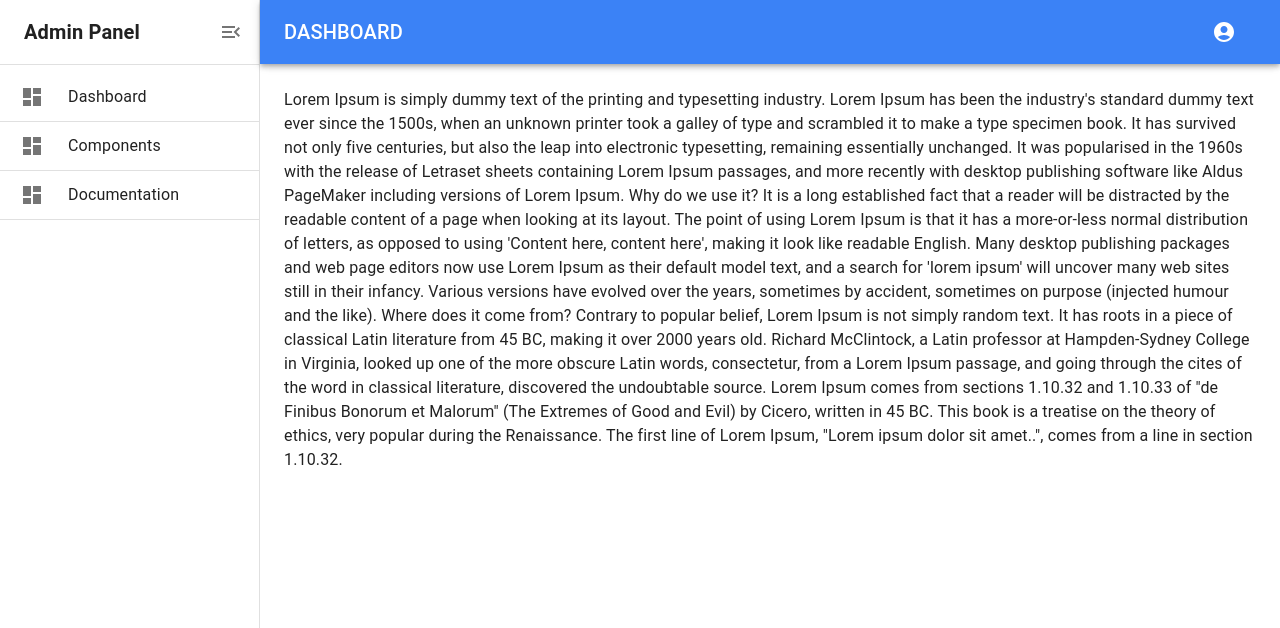
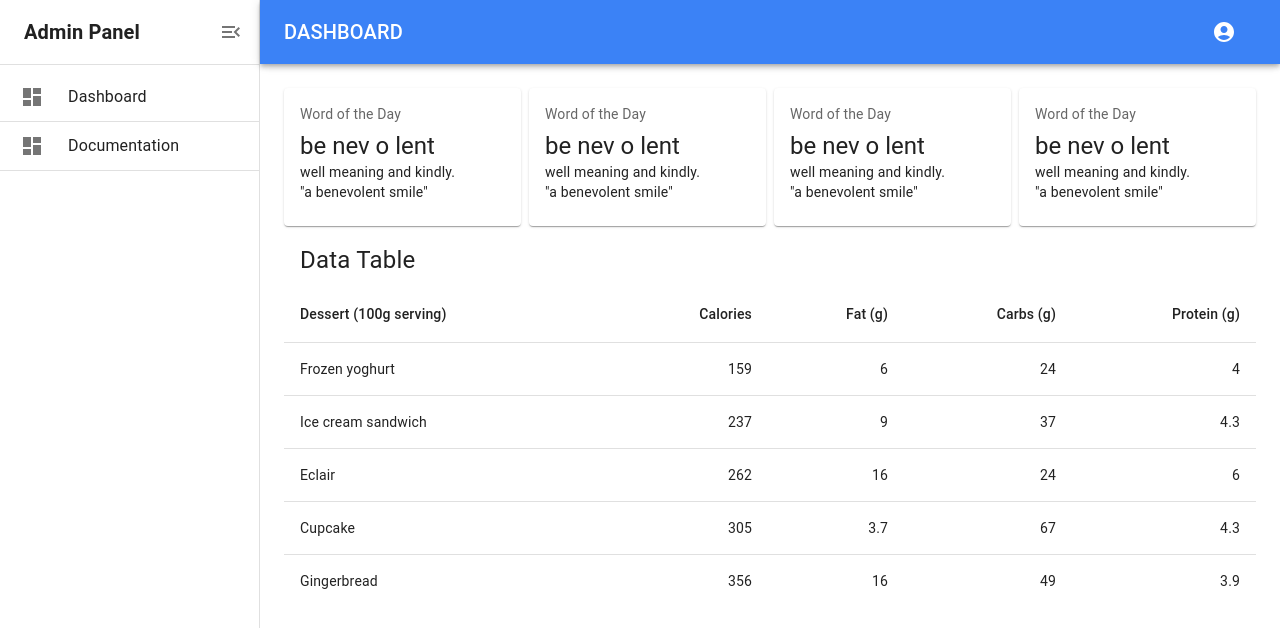
Before and after one commit to Soff-Hub/soffhub-admin-template, a React (Create React App) app: page /dashboard in a window 1280 px wide. Shown: the top 628 px of the page. Built offline with nearby package versions, Linux system fonts and the light colour scheme; sample sign-in values are in the browser's storage.

Commit message:
route and page docs

```diff
--- a/src/configs/navigationConfig.js
+++ b/src/configs/navigationConfig.js
@@ -6,10 +6,6 @@ export const navigationConfig = [
         path: '/dashboard',
         icon: <DashboardIcon />,
     }, {
-        name: 'Components',
-        path: '/components',
-        icon: <DashboardIcon />,
-    }, {
         name: 'Documentation',
         path: '/documentation',
         icon: <DashboardIcon />,
--- a/src/configs/routes.config/routes.js
+++ b/src/configs/routes.config/routes.js
@@ -27,11 +27,6 @@ export const adminActionRoutes = [
         component: React.lazy(() => import('views/home/pages/dashboard'))
     },
     {
-        key: 'components',
-        path: '/components',
-        component: React.lazy(() => import('views/home/pages/components'))
-    },
-    {
         key: 'documentation',
         path: '/documentation',
         component: React.lazy(() => import('views/home/pages/documentation'))
--- a/src/views/home/pages/components.js
+++ /dev/null
@@ -1,10 +0,0 @@
-import React from 'react'
-
-export default function Components() {
-  return (
-    <div>
-      Where does it come from?
-      Contrary to popular belief, Lorem Ipsum is not simply random text. It has roots in a piece of classical Latin literature from 45 BC, making it over 2000 years old. Richard McClintock, a Latin professor at Hampden-Sydney College in Virginia, looked up one of the more obscure Latin words, consectetur, from a Lorem Ipsum passage, and going through the cites of the word in classical literature, discovered the undoubtable source. Lorem Ipsum comes from sections 1.10.32 and 1.10.33 of "de Finibus Bonorum et Malorum" (The Extremes of Good and Evil) by Cicero, written in 45 BC. This book is a treatise on the theory of ethics, very popular during the Renaissance. The first line of Lorem Ipsum, "Lorem ipsum dolor sit amet..", comes from a line in section 1.10.32.
-    </div>
-  )
-}
--- a/src/views/home/pages/dashboard.js
+++ b/src/views/home/pages/dashboard.js
@@ -1,16 +1,120 @@
 import React from 'react'
+import { Box, Card, CardContent, Typography } from '@mui/material'
+import Table from '@mui/material/Table';
+import TableBody from '@mui/material/TableBody';
+import TableCell from '@mui/material/TableCell';
+import TableHead from '@mui/material/TableHead';
+import TableRow from '@mui/material/TableRow';
+
 
 export default function Dashboard() {
+
+  function createData(name, calories, fat, carbs, protein) {
+    return { name, calories, fat, carbs, protein };
+  }
+
+  const rows = [
+    createData('Frozen yoghurt', 159, 6.0, 24, 4.0),
+    createData('Ice cream sandwich', 237, 9.0, 37, 4.3),
+    createData('Eclair', 262, 16.0, 24, 6.0),
+    createData('Cupcake', 305, 3.7, 67, 4.3),
+    createData('Gingerbread', 356, 16.0, 49, 3.9),
+  ];
+
   return (
     <div>
-      Lorem Ipsum is simply dummy text of the printing and typesetting industry. Lorem Ipsum has been the industry's standard dummy text ever since the 1500s, when an unknown printer took a galley of type and scrambled it to make a type specimen book. It has survived not only five centuries, but also the leap into electronic typesetting, remaining essentially unchanged. It was popularised in the 1960s with the release of Letraset sheets containing Lorem Ipsum passages, and more recently with desktop publishing software like Aldus PageMaker including versions of Lorem Ipsum.
-
-      Why do we use it?
-      It is a long established fact that a reader will be distracted by the readable content of a page when looking at its layout. The point of using Lorem Ipsum is that it has a more-or-less normal distribution of letters, as opposed to using 'Content here, content here', making it look like readable English. Many desktop publishing packages and web page editors now use Lorem Ipsum as their default model text, and a search for 'lorem ipsum' will uncover many web sites still in their infancy. Various versions have evolved over the years, sometimes by accident, sometimes on purpose (injected humour and the like).
-
-
-      Where does it come from?
-      Contrary to popular belief, Lorem Ipsum is not simply random text. It has roots in a piece of classical Latin literature from 45 BC, making it over 2000 years old. Richard McClintock, a Latin professor at Hampden-Sydney College in Virginia, looked up one of the more obscure Latin words, consectetur, from a Lorem Ipsum passage, and going through the cites of the word in classical literature, discovered the undoubtable source. Lorem Ipsum comes from sections 1.10.32 and 1.10.33 of "de Finibus Bonorum et Malorum" (The Extremes of Good and Evil) by Cicero, written in 45 BC. This book is a treatise on the theory of ethics, very popular during the Renaissance. The first line of Lorem Ipsum, "Lorem ipsum dolor sit amet..", comes from a line in section 1.10.32.
+      <Box sx={{ flexGrow: 1, width: '100%' }} className="flex justify-between gap-2">
+        <Card className='w-1/4'>
+          <CardContent>
+            <Typography sx={{ fontSize: 14 }} color="text.secondary" gutterBottom>
+              Word of the Day
+            </Typography>
+            <Typography variant="h5" component="div">
+              be nev o lent
+            </Typography>
+            <Typography variant="body2">
+              well meaning and kindly.
+              <br />
+              {'"a benevolent smile"'}
+            </Typography>
+          </CardContent>
+        </Card>
+        <Card className='w-1/4'>
+          <CardContent>
+            <Typography sx={{ fontSize: 14 }} color="text.secondary" gutterBottom>
+              Word of the Day
+            </Typography>
+            <Typography variant="h5" component="div">
+              be nev o lent
+            </Typography>
+            <Typography variant="body2">
+              well meaning and kindly.
+              <br />
+              {'"a benevolent smile"'}
+            </Typography>
+          </CardContent>
+        </Card>
+        <Card className='w-1/4'>
+          <CardContent>
+            <Typography sx={{ fontSize: 14 }} color="text.secondary" gutterBottom>
+              Word of the Day
+            </Typography>
+            <Typography variant="h5" component="div">
+              be nev o lent
+            </Typography>
+            <Typography variant="body2">
+              well meaning and kindly.
+              <br />
+              {'"a benevolent smile"'}
+            </Typography>
+          </CardContent>
+        </Card>
+        <Card className='w-1/4'>
+          <CardContent>
+            <Typography sx={{ fontSize: 14 }} color="text.secondary" gutterBottom>
+              Word of the Day
+            </Typography>
+            <Typography variant="h5" component="div">
+              be nev o lent
+            </Typography>
+            <Typography variant="body2">
+              well meaning and kindly.
+              <br />
+              {'"a benevolent smile"'}
+            </Typography>
+          </CardContent>
+        </Card>
+      </Box>
+      <Typography sx={{ fontSize: 24, marginTop: 2, marginLeft: 2 }} gutterBottom>
+        Data Table
+      </Typography>
+      <Table sx={{ minWidth: 650 }} aria-label="simple table">
+        <TableHead>
+          <TableRow>
+            <TableCell>Dessert (100g serving)</TableCell>
+            <TableCell align="right">Calories</TableCell>
+            <TableCell align="right">Fat&nbsp;(g)</TableCell>
+            <TableCell align="right">Carbs&nbsp;(g)</TableCell>
+            <TableCell align="right">Protein&nbsp;(g)</TableCell>
+          </TableRow>
+        </TableHead>
+        <TableBody>
+          {rows.map((row) => (
+            <TableRow
+              key={row.name}
+              sx={{ '&:last-child td, &:last-child th': { border: 0 } }}
+            >
+              <TableCell component="th" scope="row">
+                {row.name}
+              </TableCell>
+              <TableCell align="right">{row.calories}</TableCell>
+              <TableCell align="right">{row.fat}</TableCell>
+              <TableCell align="right">{row.carbs}</TableCell>
+              <TableCell align="right">{row.protein}</TableCell>
+            </TableRow>
+          ))}
+        </TableBody>
+      </Table>
     </div>
   )
 }
--- a/src/views/home/pages/documentation.js
+++ b/src/views/home/pages/documentation.js
@@ -3,11 +3,51 @@ import React from 'react'
 export default function Documentation() {
   return (
     <div>
-      Lorem Ipsum is simply dummy text of the printing and typesetting industry. Lorem Ipsum has been the industry's standard dummy text ever since the 1500s, when an unknown printer took a galley of type and scrambled it to make a type specimen book. It has survived not only five centuries, but also the leap into electronic typesetting, remaining essentially unchanged. It was popularised in the 1960s with the release of Letraset sheets containing Lorem Ipsum passages, and more recently with desktop publishing software like Aldus PageMaker including versions of Lorem Ipsum.
+      <div className='mb-5'>
+        <p className='font-bold text-xl'>Komponentalardan foydalanish</p>
+        <p>- Komponentalarni yaratishda <a href='https://mui.com/' target='blank' className='text-blue-400 underline'>MUI</a> kutubxonasi ishlatilgan
+        </p>
+      </div>
 
-      Why do we use it?
-      It is a long established fact that a reader will be distracted by the readable content of a page when looking at its layout. The point of using Lorem Ipsum is that it has a more-or-less normal distribution of letters, as opposed to using 'Content here, content here', making it look like readable English. Many desktop publishing packages and web page editors now use Lorem Ipsum as their default model text, and a search for 'lorem ipsum' will uncover many web sites still in their infancy. Various versions have evolved over the years, sometimes by accident, sometimes on purpose (injected humour and the like).
-
-    </div>
+      <div>
+        <div className='mb-4'>
+          <p className='font-bold text-xl'>Page (navigatsiya sahifa) lar qo'shish</p>
+          <p className='font-bold text-md'>1- page faylini yaratish</p>
+          <p className='bg-gray-200 p-2'>
+            <p className='text-yellow-500'>src</p>
+            <p className='[30px] text-yellow-500'>├ views</p>
+            <p className='pl-[30px] text-yellow-500'>├ home</p>
+            <p className='pl-[60px] text-yellow-500'>├ pages</p>
+            <p className='pl-[90px] text-green-500'>├ yangi-page.js</p>
+          </p>
+          <p>yuqoridagi <span className='text-yellow-500'>pages</span> papkasiga o'z
+            <span className='text-green-500'> yangi-page.js </span>
+            faylini yarting va o'zpage kodlarini yozing
+          </p>
+          <p className='font-bold text-md mt-5'>2- page uchun route yozish</p>
+          <p className='bg-gray-200 p-2 mb-4'>
+            <p className='text-yellow-500'>src</p>
+            <p className='text-yellow-500'>├ configs</p>
+            <p className='pl-[30px] text-yellow-500'>├ routes.config</p>
+            <p className='pl-[60px] text-yellow-500'>├ routes.js</p>
+            <p>Yuqoridagi routes.js faylidagi <span className='text-yellow-500'>adminActionRoutes</span>
+              o'zgaruvchisiga, o'z yaratgan page faylini yo'lini quyigagicha ko'rastishingiz kerak bo'ladi
+            </p>
+          </p>
+          <p className='text-orange-600 bg-gray-300 p-2'>
+            export const adminActionRoutes = [ <br />
+            <p className='pl-[20px]'>
+              ... oldingi sahifa route lari <br />
+              {`{`} <br />
+              <p className='pl-[20px]'>key: 'yangi-page',</p>
+              <p className='pl-[20px]'>path: '/yangi-page-path',</p>
+              <p className='pl-[20px]'>component: React.lazy(() {`=>`} import('views/home/pages/yangi-page'))</p>
+              {`}`}
+            </p>
+            ];
+          </p>
+        </div>
+      </div>
+    </div >
   )
 }
```
